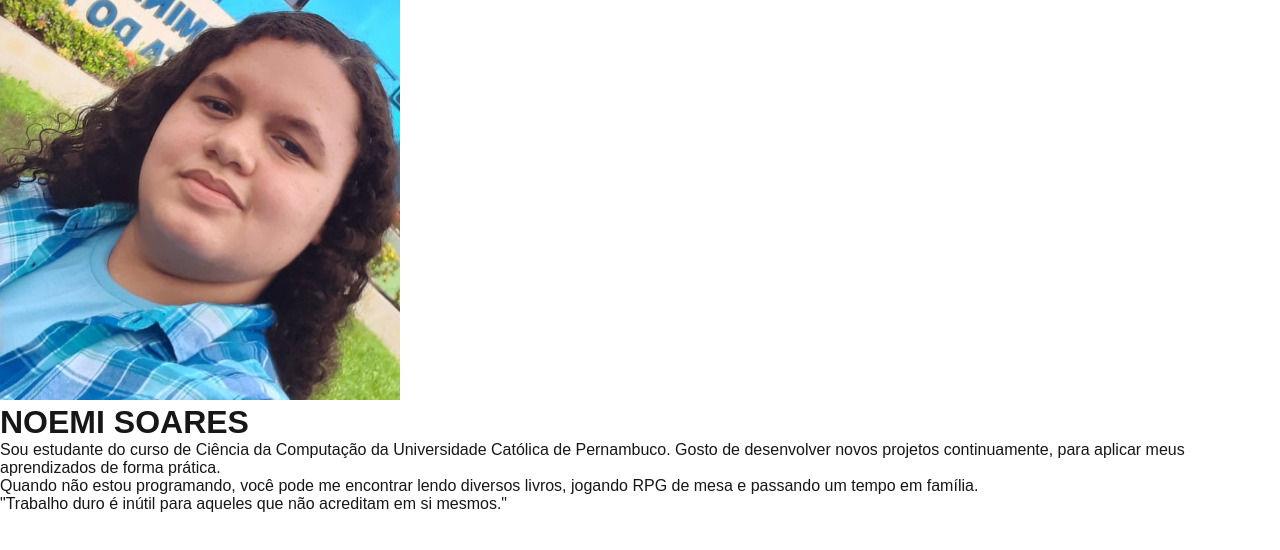
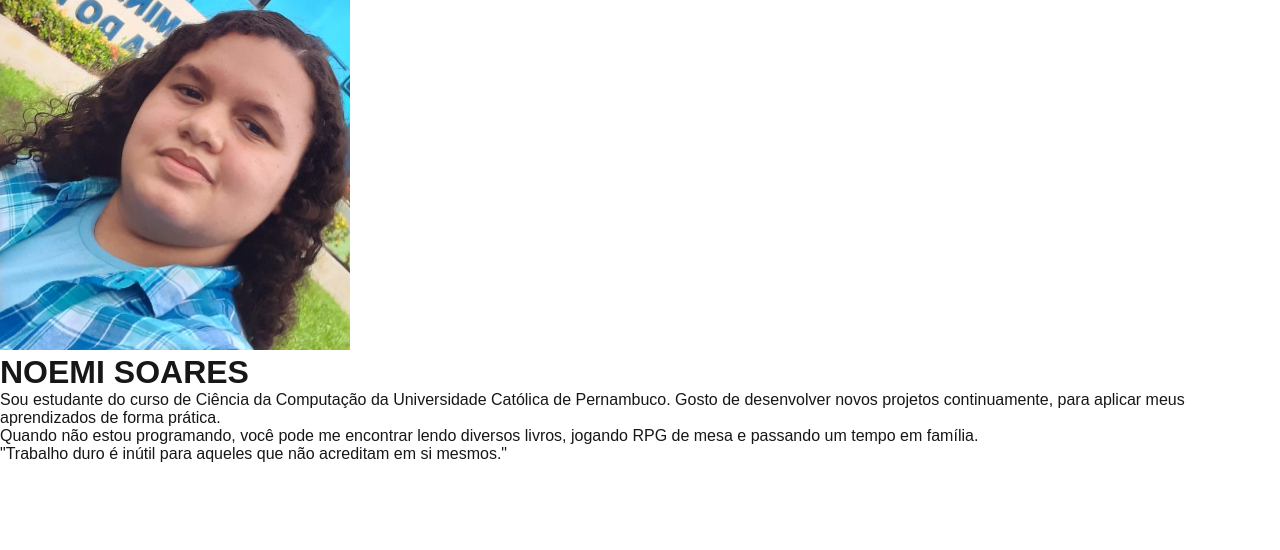
Before and after one commit to noemisoares/mini_bio, a Next.js app in the folder mini_bio/: page / in a window 1280 px wide. Shown: the top 550 px of the page. Built offline with nearby package versions, Linux system fonts and the light colour scheme.

Commit message:
novo layout

```diff
--- a/mini_bio/app/page.js
+++ b/mini_bio/app/page.js
@@ -3,23 +3,22 @@ import Image from "next/image";
 export default function Home() {
   return (
     <main className="flex min-h-screen items-center justify-center bg-gray-100 p-6">
-      <div className="flex gap-10 max-w-5xl items-center bg-white shadow-lg rounded-2xl p-8">
+      {}
+      <div className="flex items-center justify-center gap-12 max-w-5xl bg-white shadow-lg rounded-2xl p-10">
         {}
         <div className="flex-shrink-0">
           <Image
             src="/images/me.jpeg"
             alt="Minha Foto"
-            width={400}
-            height={400}
-            className="w-80 h-80 rounded-xl object-cover shadow-md"
+            width={350}
+            height={350}
+            className="rounded-xl object-cover shadow-md"
           />
         </div>
 
         {}
-        <div className="text-gray-900 max-w-lg">
-          <h1 className="text-4xl font-bold mb-6 text-center md:text-left">
-            NOEMI SOARES
-          </h1>
+        <div className="max-w-md text-gray-900">
+          <h1 className="text-4xl font-bold mb-6">NOEMI SOARES</h1>
 
           <p className="mb-4 leading-relaxed">
             Sou estudante do curso de Ciência da Computação da Universidade
@@ -32,8 +31,9 @@ export default function Home() {
             livros, jogando RPG de mesa e passando um tempo em família.
           </p>
 
-          <p className="italic text-gray-600 text-center md:text-left">
-            &quot;Trabalho duro é inútil para aqueles que não acreditam em si mesmos.&quot;
+          <p className="italic text-gray-600">
+            &quot;Trabalho duro é inútil para aqueles que não acreditam em si
+            mesmos.&quot;
           </p>
         </div>
       </div>
```
